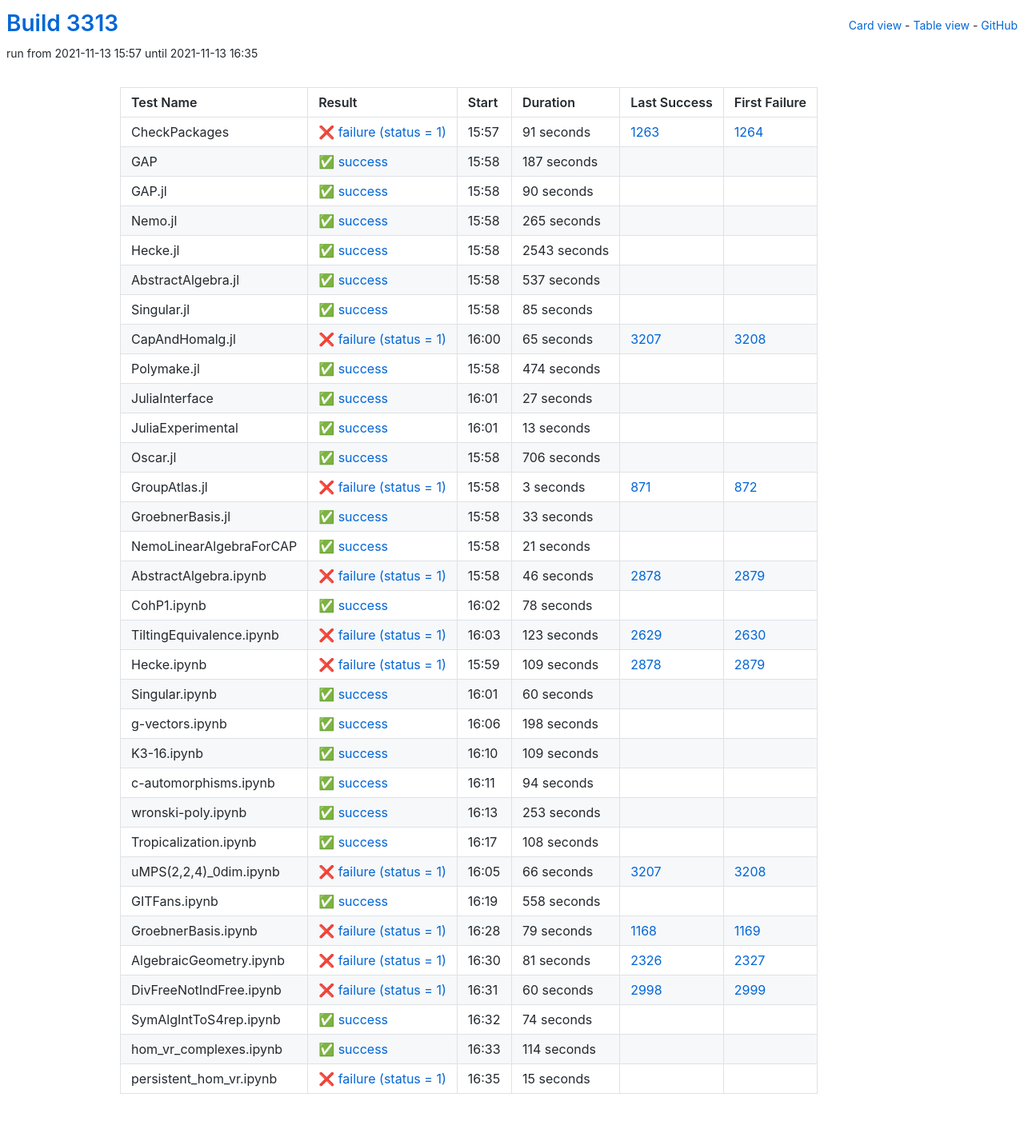
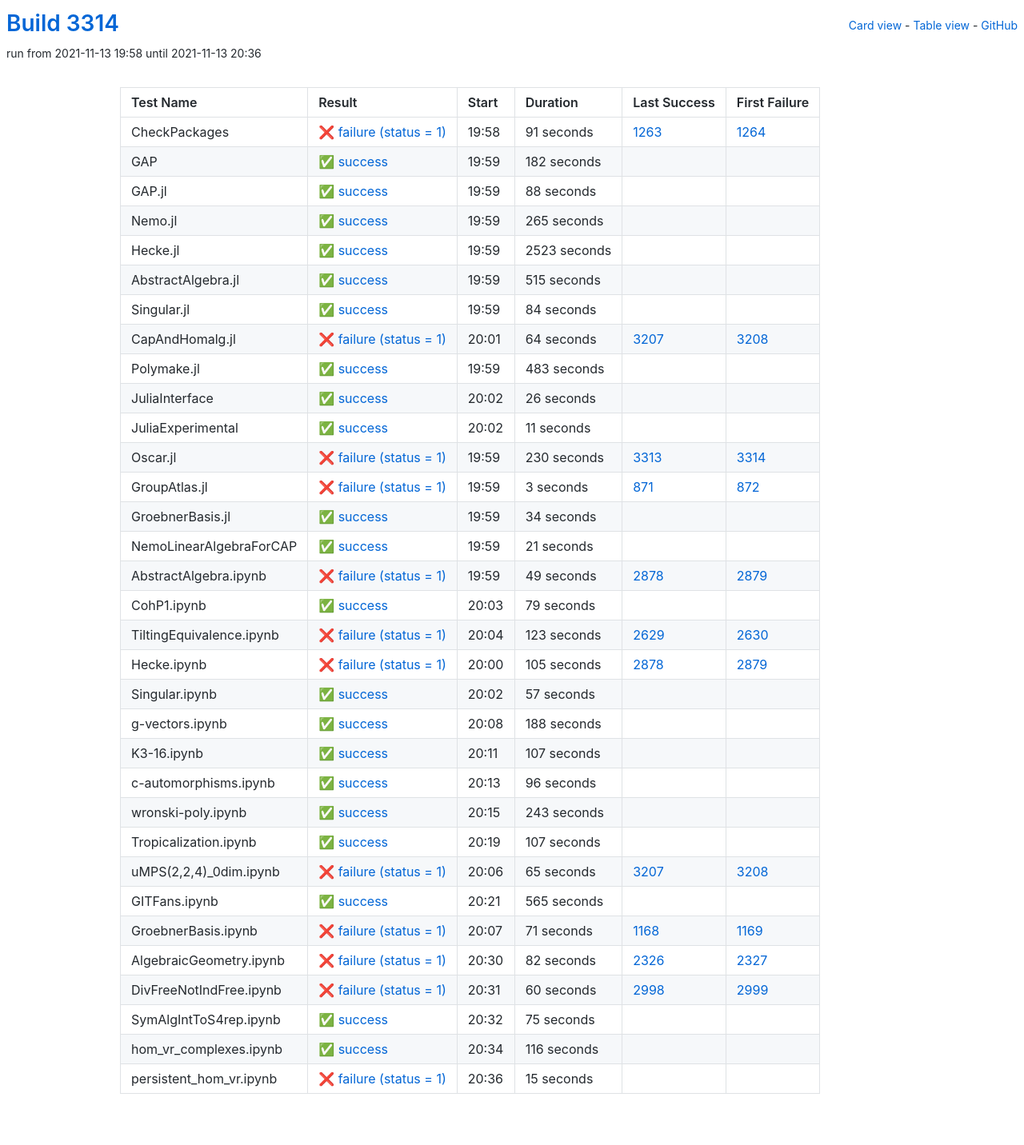
Before and after one commit to oscar-system/oscar-ci-status-stable, a Jekyll site: the page built from table.html, in a window 1280 px wide. Shown: the whole page at 80% size. Built offline with Jekyll 4.4.1, drawn with Linux system fonts in a browser that asks for light colours.

Commit message:
Build #3314

```diff
--- a/_data/ci.yml
+++ b/_data/ci.yml
@@ -1,6 +1,6 @@
 ---
-build: 3313
-build_url: https://oscarci.mathematik.uni-kl.de/job/oscar-stable/3313/
+build: 3314
+build_url: https://oscarci.mathematik.uni-kl.de/job/oscar-stable/3314/
 job: oscar-stable
 organization: oscar-system
 repo: oscar-ci-status-stable
@@ -8,8 +8,8 @@ repourl: https://github.com/oscar-system/oscar-ci-status-stable
 tests:
 - name: CheckPackages
   id: checkpackages
-  log: https://oscarci.mathematik.uni-kl.de/job/oscar-stable/3313/artifact/logs/build-3313/CheckPackages.log
-  start: 2021-11-13 15:57
+  log: https://oscarci.mathematik.uni-kl.de/job/oscar-stable/3314/artifact/logs/build-3314/CheckPackages.log
+  start: 2021-11-13 19:58
   success: false
   exitcode: 1
   status: failure
@@ -20,32 +20,32 @@ tests:
   first_failure_url: https://oscarci.mathematik.uni-kl.de/job/oscar-stable/1264/
 - name: GAP
   id: gap
-  log: https://oscarci.mathematik.uni-kl.de/job/oscar-stable/3313/artifact/logs/build-3313/GAP.log
-  start: 2021-11-13 15:58
+  log: https://oscarci.mathematik.uni-kl.de/job/oscar-stable/3314/artifact/logs/build-3314/GAP.log
+  start: 2021-11-13 19:59
   success: true
   exitcode: 0
   status: success
-  duration: 187
+  duration: 182
   last_success: false
   last_success_url:
   first_failure: false
   first_failure_url:
 - name: GAP.jl
   id: gap-jl
-  log: https://oscarci.mathematik.uni-kl.de/job/oscar-stable/3313/artifact/logs/build-3313/GAP.jl.log
-  start: 2021-11-13 15:58
+  log: https://oscarci.mathematik.uni-kl.de/job/oscar-stable/3314/artifact/logs/build-3314/GAP.jl.log
+  start: 2021-11-13 19:59
   success: true
   exitcode: 0
   status: success
-  duration: 90
+  duration: 88
   last_success: false
   last_success_url:
   first_failure: false
   first_failure_url:
 - name: Nemo.jl
   id: nemo-jl
-  log: https://oscarci.mathematik.uni-kl.de/job/oscar-stable/3313/artifact/logs/build-3313/Nemo.jl.log
-  start: 2021-11-13 15:58
+  log: https://oscarci.mathematik.uni-kl.de/job/oscar-stable/3314/artifact/logs/build-3314/Nemo.jl.log
+  start: 2021-11-13 19:59
   success: true
   exitcode: 0
   status: success
@@ -56,104 +56,104 @@ tests:
   first_failure_url:
 - name: Hecke.jl
   id: hecke-jl
-  log: https://oscarci.mathematik.uni-kl.de/job/oscar-stable/3313/artifact/logs/build-3313/Hecke.jl.log
-  start: 2021-11-13 15:58
+  log: https://oscarci.mathematik.uni-kl.de/job/oscar-stable/3314/artifact/logs/build-3314/Hecke.jl.log
+  start: 2021-11-13 19:59
   success: true
   exitcode: 0
   status: success
-  duration: 2543
+  duration: 2523
   last_success: false
   last_success_url:
   first_failure: false
   first_failure_url:
 - name: AbstractAlgebra.jl
   id: abstractalgebra-jl
-  log: https://oscarci.mathematik.uni-kl.de/job/oscar-stable/3313/artifact/logs/build-3313/AbstractAlgebra.jl.log
-  start: 2021-11-13 15:58
+  log: https://oscarci.mathematik.uni-kl.de/job/oscar-stable/3314/artifact/logs/build-3314/AbstractAlgebra.jl.log
+  start: 2021-11-13 19:59
   success: true
   exitcode: 0
   status: success
-  duration: 537
+  duration: 515
   last_success: false
   last_success_url:
   first_failure: false
   first_failure_url:
 - name: Singular.jl
   id: singular-jl
-  log: https://oscarci.mathematik.uni-kl.de/job/oscar-stable/3313/artifact/logs/build-3313/Singular.jl.log
-  start: 2021-11-13 15:58
+  log: https://oscarci.mathematik.uni-kl.de/job/oscar-stable/3314/artifact/logs/build-3314/Singular.jl.log
+  start: 2021-11-13 19:59
   success: true
   exitcode: 0
   status: success
-  duration: 85
+  duration: 84
   last_success: false
   last_success_url:
   first_failure: false
   first_failure_url:
 - name: CapAndHomalg.jl
   id: capandhomalg-jl
-  log: https://oscarci.mathematik.uni-kl.de/job/oscar-stable/3313/artifact/logs/build-3313/CapAndHomalg.jl.log
-  start: 2021-11-13 16:00
+  log: https://oscarci.mathematik.uni-kl.de/job/oscar-stable/3314/artifact/logs/build-3314/CapAndHomalg.jl.log
+  start: 2021-11-13 20:01
   success: false
   exitcode: 1
   status: failure
-  duration: 65
+  duration: 64
   last_success: 3207
   last_success_url: https://oscarci.mathematik.uni-kl.de/job/oscar-stable/3207/
   first_failure: 3208
   first_failure_url: https://oscarci.mathematik.uni-kl.de/job/oscar-stable/3208/
 - name: Polymake.jl
   id: polymake-jl
-  log: https://oscarci.mathematik.uni-kl.de/job/oscar-stable/3313/artifact/logs/build-3313/Polymake.jl.log
-  start: 2021-11-13 15:58
+  log: https://oscarci.mathematik.uni-kl.de/job/oscar-stable/3314/artifact/logs/build-3314/Polymake.jl.log
+  start: 2021-11-13 19:59
   success: true
   exitcode: 0
   status: success
-  duration: 474
+  duration: 483
   last_success: false
   last_success_url:
   first_failure: false
   first_failure_url:
 - name: JuliaInterface
   id: juliainterface
-  log: https://oscarci.mathematik.uni-kl.de/job/oscar-stable/3313/artifact/logs/build-3313/JuliaInterface.log
-  start: 2021-11-13 16:01
+  log: https://oscarci.mathematik.uni-kl.de/job/oscar-stable/3314/artifact/logs/build-3314/JuliaInterface.log
+  start: 2021-11-13 20:02
   success: true
   exitcode: 0
   status: success
-  duration: 27
+  duration: 26
   last_success: false
   last_success_url:
   first_failure: false
   first_failure_url:
 - name: JuliaExperimental
   id: juliaexperimental
-  log: https://oscarci.mathematik.uni-kl.de/job/oscar-stable/3313/artifact/logs/build-3313/JuliaExperimental.log
-  start: 2021-11-13 16:01
+  log: https://oscarci.mathematik.uni-kl.de/job/oscar-stable/3314/artifact/logs/build-3314/JuliaExperimental.log
+  start: 2021-11-13 20:02
   success: true
   exitcode: 0
   status: success
-  duration: 13
+  duration: 11
   last_success: false
   last_success_url:
   first_failure: false
   first_failure_url:
 - name: Oscar.jl
   id: oscar-jl
-  log: https://oscarci.mathematik.uni-kl.de/job/oscar-stable/3313/artifact/logs/build-3313/Oscar.jl.log
-  start: 2021-11-13 15:58
-  success: true
-  exitcode: 0
-  status: success
-  duration: 706
-  last_success: false
-  last_success_url:
-  first_failure: false
-  first_failure_url:
+  log: https://oscarci.mathematik.uni-kl.de/job/oscar-stable/3314/artifact/logs/build-3314/Oscar.jl.log
+  start: 2021-11-13 19:59
+  success: false
+  exitcode: 1
+  status: failure
+  duration: 230
+  last_success: 3313
+  last_success_url: https://oscarci.mathematik.uni-kl.de/job/oscar-stable/3313/
+  first_failure: 3314
+  first_failure_url: https://oscarci.mathematik.uni-kl.de/job/oscar-stable/3314/
 - name: GroupAtlas.jl
   id: groupatlas-jl
-  log: https://oscarci.mathematik.uni-kl.de/job/oscar-stable/3313/artifact/logs/build-3313/GroupAtlas.jl.log
-  start: 2021-11-13 15:58
+  log: https://oscarci.mathematik.uni-kl.de/job/oscar-stable/3314/artifact/logs/build-3314/GroupAtlas.jl.log
+  start: 2021-11-13 19:59
   success: false
   exitcode: 1
   status: failure
@@ -164,20 +164,20 @@ tests:
   first_failure_url: https://oscarci.mathematik.uni-kl.de/job/oscar-stable/872/
 - name: GroebnerBasis.jl
   id: groebnerbasis-jl
-  log: https://oscarci.mathematik.uni-kl.de/job/oscar-stable/3313/artifact/logs/build-3313/GroebnerBasis.jl.log
-  start: 2021-11-13 15:58
+  log: https://oscarci.mathematik.uni-kl.de/job/oscar-stable/3314/artifact/logs/build-3314/GroebnerBasis.jl.log
+  start: 2021-11-13 19:59
   success: true
   exitcode: 0
   status: success
-  duration: 33
+  duration: 34
   last_success: false
   last_success_url:
   first_failure: false
   first_failure_url:
 - name: NemoLinearAlgebraForCAP
   id: nemolinearalgebraforcap
-  log: https://oscarci.mathematik.uni-kl.de/job/oscar-stable/3313/artifact/logs/build-3313/NemoLinearAlgebraForCAP.log
-  start: 2021-11-13 15:58
+  log: https://oscarci.mathematik.uni-kl.de/job/oscar-stable/3314/artifact/logs/build-3314/NemoLinearAlgebraForCAP.log
+  start: 2021-11-13 19:59
   success: true
   exitcode: 0
   status: success
@@ -188,32 +188,32 @@ tests:
   first_failure_url:
 - name: AbstractAlgebra.ipynb
   id: abstractalgebra-ipynb
-  log: https://oscarci.mathematik.uni-kl.de/job/oscar-stable/3313/artifact/logs/build-3313/AbstractAlgebra.ipynb.log
-  start: 2021-11-13 15:58
+  log: https://oscarci.mathematik.uni-kl.de/job/oscar-stable/3314/artifact/logs/build-3314/AbstractAlgebra.ipynb.log
+  start: 2021-11-13 19:59
   success: false
   exitcode: 1
   status: failure
-  duration: 46
+  duration: 49
   last_success: 2878
   last_success_url: https://oscarci.mathematik.uni-kl.de/job/oscar-stable/2878/
   first_failure: 2879
   first_failure_url: https://oscarci.mathematik.uni-kl.de/job/oscar-stable/2879/
 - name: CohP1.ipynb
   id: cohp1-ipynb
-  log: https://oscarci.mathematik.uni-kl.de/job/oscar-stable/3313/artifact/logs/build-3313/CohP1.ipynb.log
-  start: 2021-11-13 16:02
+  log: https://oscarci.mathematik.uni-kl.de/job/oscar-stable/3314/artifact/logs/build-3314/CohP1.ipynb.log
+  start: 2021-11-13 20:03
   success: true
   exitcode: 0
   status: success
-  duration: 78
+  duration: 79
   last_success: false
   last_success_url:
   first_failure: false
   first_failure_url:
 - name: TiltingEquivalence.ipynb
   id: tiltingequivalence-ipynb
-  log: https://oscarci.mathematik.uni-kl.de/job/oscar-stable/3313/artifact/logs/build-3313/TiltingEquivalence.ipynb.log
-  start: 2021-11-13 16:03
+  log: https://oscarci.mathematik.uni-kl.de/job/oscar-stable/3314/artifact/logs/build-3314/TiltingEquivalence.ipynb.log
+  start: 2021-11-13 20:04
   success: false
   exitcode: 1
   status: failure
@@ -224,140 +224,140 @@ tests:
   first_failure_url: https://oscarci.mathematik.uni-kl.de/job/oscar-stable/2630/
 - name: Hecke.ipynb
   id: hecke-ipynb
-  log: https://oscarci.mathematik.uni-kl.de/job/oscar-stable/3313/artifact/logs/build-3313/Hecke.ipynb.log
-  start: 2021-11-13 15:59
+  log: https://oscarci.mathematik.uni-kl.de/job/oscar-stable/3314/artifact/logs/build-3314/Hecke.ipynb.log
+  start: 2021-11-13 20:00
   success: false
   exitcode: 1
   status: failure
-  duration: 109
+  duration: 105
   last_success: 2878
   last_success_url: https://oscarci.mathematik.uni-kl.de/job/oscar-stable/2878/
   first_failure: 2879
   first_failure_url: https://oscarci.mathematik.uni-kl.de/job/oscar-stable/2879/
 - name: Singular.ipynb
   id: singular-ipynb
-  log: https://oscarci.mathematik.uni-kl.de/job/oscar-stable/3313/artifact/logs/build-3313/Singular.ipynb.log
-  start: 2021-11-13 16:01
+  log: https://oscarci.mathematik.uni-kl.de/job/oscar-stable/3314/artifact/logs/build-3314/Singular.ipynb.log
+  start: 2021-11-13 20:02
   success: true
   exitcode: 0
   status: success
-  duration: 60
+  duration: 57
   last_success: false
   last_success_url:
   first_failure: false
   first_failure_url:
 - name: g-vectors.ipynb
   id: g-vectors-ipynb
-  log: https://oscarci.mathematik.uni-kl.de/job/oscar-stable/3313/artifact/logs/build-3313/g-vectors.ipynb.log
-  start: 2021-11-13 16:06
+  log: https://oscarci.mathematik.uni-kl.de/job/oscar-stable/3314/artifact/logs/build-3314/g-vectors.ipynb.log
+  start: 2021-11-13 20:08
   success: true
   exitcode: 0
   status: success
-  duration: 198
+  duration: 188
   last_success: false
   last_success_url:
   first_failure: false
   first_failure_url:
 - name: K3-16.ipynb
   id: k3-16-ipynb
-  log: https://oscarci.mathematik.uni-kl.de/job/oscar-stable/3313/artifact/logs/build-3313/K3-16.ipynb.log
-  start: 2021-11-13 16:10
+  log: https://oscarci.mathematik.uni-kl.de/job/oscar-stable/3314/artifact/logs/build-3314/K3-16.ipynb.log
+  start: 2021-11-13 20:11
   success: true
   exitcode: 0
   status: success
-  duration: 109
+  duration: 107
   last_success: false
   last_success_url:
   first_failure: false
   first_failure_url:
 - name: c-automorphisms.ipynb
   id: c-automorphisms-ipynb
-  log: https://oscarci.mathematik.uni-kl.de/job/oscar-stable/3313/artifact/logs/build-3313/c-automorphisms.ipynb.log
-  start: 2021-11-13 16:11
+  log: https://oscarci.mathematik.uni-kl.de/job/oscar-stable/3314/artifact/logs/build-3314/c-automorphisms.ipynb.log
+  start: 2021-11-13 20:13
   success: true
   exitcode: 0
   status: success
-  duration: 94
+  duration: 96
   last_success: false
   last_success_url:
   first_failure: false
   first_failure_url:
 - name: wronski-poly.ipynb
   id: wronski-poly-ipynb
-  log: https://oscarci.mathematik.uni-kl.de/job/oscar-stable/3313/artifact/logs/build-3313/wronski-poly.ipynb.log
-  start: 2021-11-13 16:13
+  log: https://oscarci.mathematik.uni-kl.de/job/oscar-stable/3314/artifact/logs/build-3314/wronski-poly.ipynb.log
+  start: 2021-11-13 20:15
   success: true
   exitcode: 0
   status: success
-  duration: 253
+  duration: 243
   last_success: false
   last_success_url:
   first_failure: false
   first_failure_url:
 - name: Tropicalization.ipynb
   id: tropicalization-ipynb
-  log: https://oscarci.mathematik.uni-kl.de/job/oscar-stable/3313/artifact/logs/build-3313/Tropicalization.ipynb.log
-  start: 2021-11-13 16:17
+  log: https://oscarci.mathematik.uni-kl.de/job/oscar-stable/3314/artifact/logs/build-3314/Tropicalization.ipynb.log
+  start: 2021-11-13 20:19
   success: true
   exitcode: 0
   status: success
-  duration: 108
+  duration: 107
   last_success: false
   last_success_url:
   first_failure: false
   first_failure_url:
 - name: uMPS(2,2,4)_0dim.ipynb
   id: umps-2-2-4-0dim-ipynb
-  log: https://oscarci.mathematik.uni-kl.de/job/oscar-stable/3313/artifact/logs/build-3313/uMPS-2-2-4-_0dim.ipynb.log
-  start: 2021-11-13 16:05
+  log: https://oscarci.mathematik.uni-kl.de/job/oscar-stable/3314/artifact/logs/build-3314/uMPS-2-2-4-_0dim.ipynb.log
+  start: 2021-11-13 20:06
   success: false
   exitcode: 1
   status: failure
-  duration: 66
+  duration: 65
   last_success: 3207
   last_success_url: https://oscarci.mathematik.uni-kl.de/job/oscar-stable/3207/
   first_failure: 3208
   first_failure_url: https://oscarci.mathematik.uni-kl.de/job/oscar-stable/3208/
 - name: GITFans.ipynb
   id: gitfans-ipynb
-  log: https://oscarci.mathematik.uni-kl.de/job/oscar-stable/3313/artifact/logs/build-3313/GITFans.ipynb.log
-  start: 2021-11-13 16:19
+  log: https://oscarci.mathematik.uni-kl.de/job/oscar-stable/3314/artifact/logs/build-3314/GITFans.ipynb.log
+  start: 2021-11-13 20:21
   success: true
   exitcode: 0
   status: success
-  duration: 558
+  duration: 565
   last_success: false
   last_success_url:
   first_failure: false
   first_failure_url:
 - name: GroebnerBasis.ipynb
   id: groebnerbasis-ipynb
-  log: https://oscarci.mathematik.uni-kl.de/job/oscar-stable/3313/artifact/logs/build-3313/GroebnerBasis.ipynb.log
-  start: 2021-11-13 16:28
+  log: https://oscarci.mathematik.uni-kl.de/job/oscar-stable/3314/artifact/logs/build-3314/GroebnerBasis.ipynb.log
+  start: 2021-11-13 20:07
   success: false
   exitcode: 1
   status: failure
-  duration: 79
+  duration: 71
   last_success: 1168
   last_success_url: https://oscarci.mathematik.uni-kl.de/job/oscar-stable/1168/
   first_failure: 1169
   first_failure_url: https://oscarci.mathematik.uni-kl.de/job/oscar-stable/1169/
 - name: AlgebraicGeometry.ipynb
   id: algebraicgeometry-ipynb
-  log: https://oscarci.mathematik.uni-kl.de/job/oscar-stable/3313/artifact/logs/build-3313/AlgebraicGeometry.ipynb.log
-  start: 2021-11-13 16:30
+  log: https://oscarci.mathematik.uni-kl.de/job/oscar-stable/3314/artifact/logs/build-3314/AlgebraicGeometry.ipynb.log
+  start: 2021-11-13 20:30
   success: false
   exitcode: 1
   status: failure
-  duration: 81
+  duration: 82
   last_success: 2326
   last_success_url: https://oscarci.mathematik.uni-kl.de/job/oscar-stable/2326/
   first_failure: 2327
   first_failure_url: https://oscarci.mathematik.uni-kl.de/job/oscar-stable/2327/
 - name: DivFreeNotIndFree.ipynb
   id: divfreenotindfree-ipynb
-  log: https://oscarci.mathematik.uni-kl.de/job/oscar-stable/3313/artifact/logs/build-3313/DivFreeNotIndFree.ipynb.log
-  start: 2021-11-13 16:31
+  log: https://oscarci.mathematik.uni-kl.de/job/oscar-stable/3314/artifact/logs/build-3314/DivFreeNotIndFree.ipynb.log
+  start: 2021-11-13 20:31
   success: false
   exitcode: 1
   status: failure
@@ -368,32 +368,32 @@ tests:
   first_failure_url: https://oscarci.mathematik.uni-kl.de/job/oscar-stable/2999/
 - name: SymAlgIntToS4rep.ipynb
   id: symalginttos4rep-ipynb
-  log: https://oscarci.mathematik.uni-kl.de/job/oscar-stable/3313/artifact/logs/build-3313/SymAlgIntToS4rep.ipynb.log
-  start: 2021-11-13 16:32
+  log: https://oscarci.mathematik.uni-kl.de/job/oscar-stable/3314/artifact/logs/build-3314/SymAlgIntToS4rep.ipynb.log
+  start: 2021-11-13 20:32
   success: true
   exitcode: 0
   status: success
-  duration: 74
+  duration: 75
   last_success: false
   last_success_url:
   first_failure: false
   first_failure_url:
 - name: hom_vr_complexes.ipynb
   id: hom-vr-complexes-ipynb
-  log: https://oscarci.mathematik.uni-kl.de/job/oscar-stable/3313/artifact/logs/build-3313/hom_vr_complexes.ipynb.log
-  start: 2021-11-13 16:33
+  log: https://oscarci.mathematik.uni-kl.de/job/oscar-stable/3314/artifact/logs/build-3314/hom_vr_complexes.ipynb.log
+  start: 2021-11-13 20:34
   success: true
   exitcode: 0
   status: success
-  duration: 114
+  duration: 116
   last_success: false
   last_success_url:
   first_failure: false
   first_failure_url:
 - name: persistent_hom_vr.ipynb
   id: persistent-hom-vr-ipynb
-  log: https://oscarci.mathematik.uni-kl.de/job/oscar-stable/3313/artifact/logs/build-3313/persistent_hom_vr.ipynb.log
-  start: 2021-11-13 16:35
+  log: https://oscarci.mathematik.uni-kl.de/job/oscar-stable/3314/artifact/logs/build-3314/persistent_hom_vr.ipynb.log
+  start: 2021-11-13 20:36
   success: false
   exitcode: 1
   status: failure
```
Also changed, not shown: README.md.
